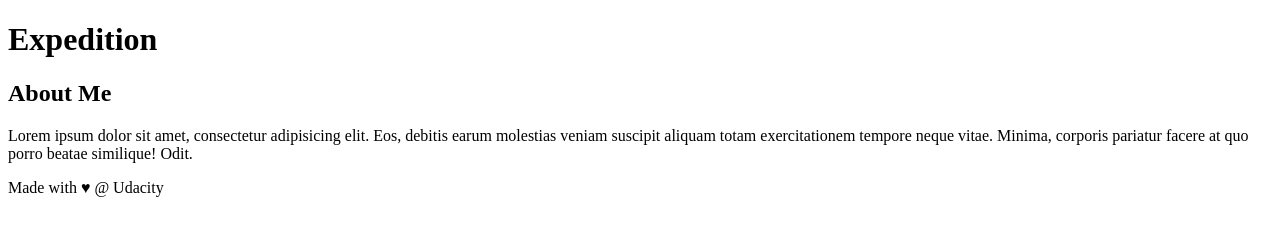
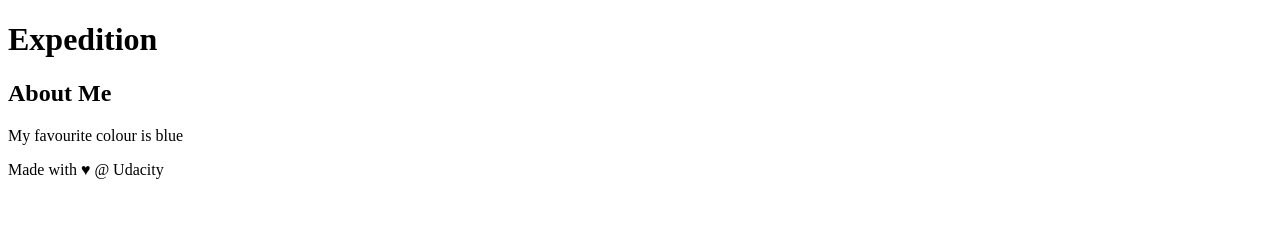
Before and after one commit to suuoh/udacity-new-git-project, a plain HTML site: page index.html in a window 1280 px wide. Drawn offline with Linux system fonts and the light colour scheme.

Commit message:
Update content of sidebar

```diff
--- a/index.html
+++ b/index.html
@@ -22,7 +22,7 @@
     <aside>
       <h2>About Me</h2>
 
-      <p>Lorem ipsum dolor sit amet, consectetur adipisicing elit. Eos, debitis earum molestias veniam suscipit aliquam totam exercitationem tempore neque vitae. Minima, corporis pariatur facere at quo porro beatae similique! Odit.</p>
+      <p>My favourite colour is blue</p>
     </aside>
 
     <footer>
```
